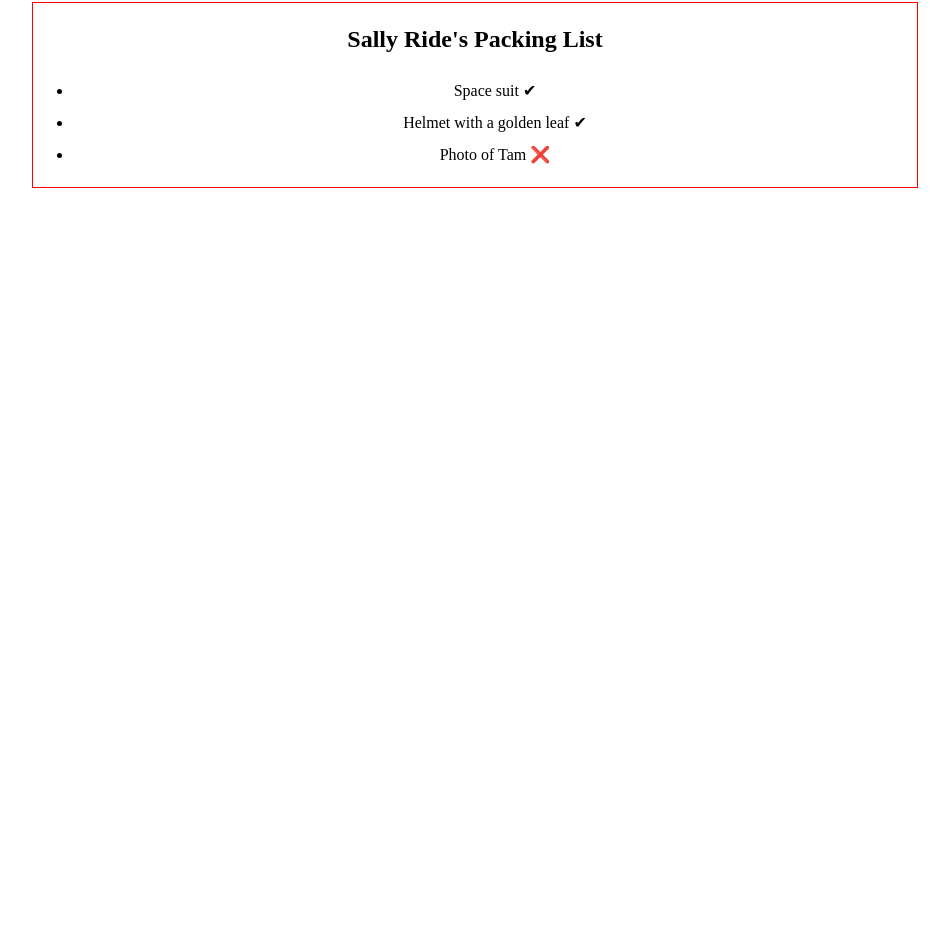
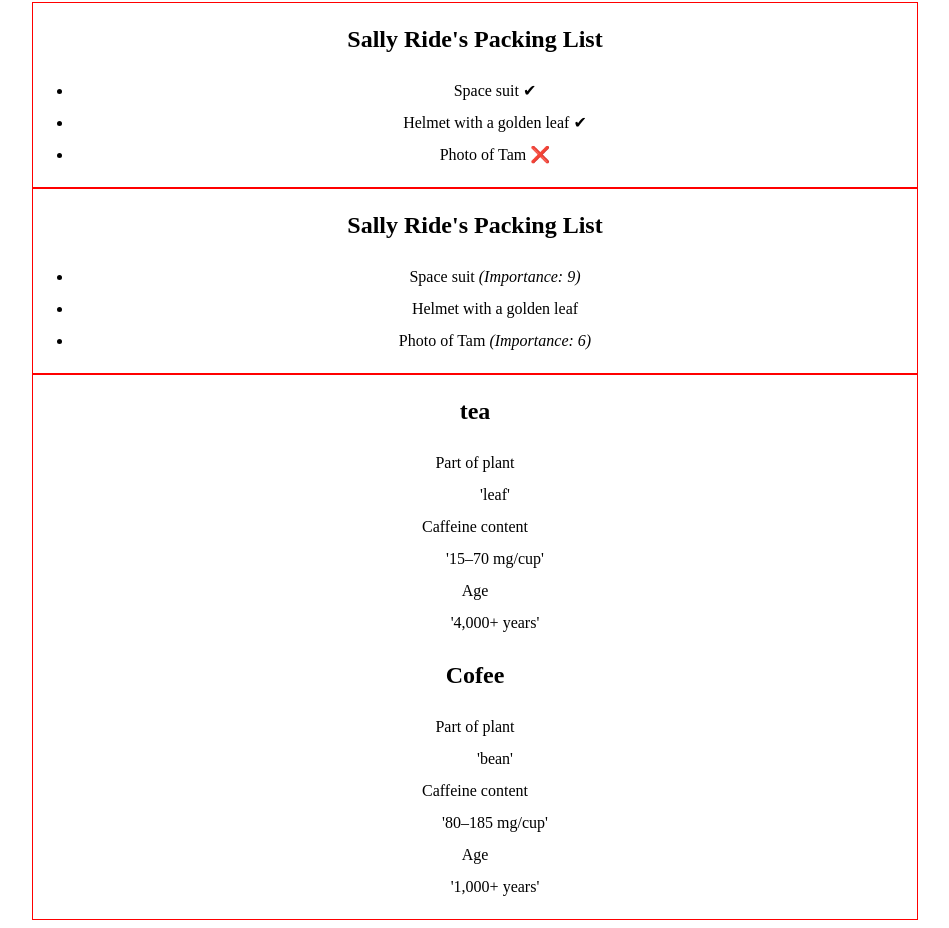
Before and after one commit to tufail-khan9/New-App-React, a React (Vite) app in the folder profile/: page / in a window 1280 px wide. Shown: the part 681-1609 px from the top of the page, without its empty margins (165-1114 px from the left). Before the commit the page ends 877 px from the top, so only its background shows below. Built offline with nearby package versions, Linux system fonts and the light colour scheme.

Commit message:
feat:cmnt

```diff
--- a/profile/src/App.jsx
+++ b/profile/src/App.jsx
@@ -1,22 +1,19 @@
-
-import './App.css'
+import "./App.css";
 // import Profile from './Profile'
-import HtmlTask_inReact from './Components/PropertyByName'
+import HtmlTask_inReact from "./Components/PropertyByName";
 // // import Demo33 from './Components/middleTask'
-import InheritChildren from './Components/childMethod'
+import InheritChildren from "./Components/childMethod";
 // import SpreedMethod from './Components/spreedTech'
-import PropsMethod22 from './Components/PropsMeth';
-import PackingList from './Challenges/PackingLIst';
-
-
-
+import PropsMethod22 from "./Components/PropsMeth";
+import PackingList from "./Challenges/PackingLIst";
+import PackingList1 from "./Challenges/PackingLIst1";
+import DrinkList from './Challenges/Refactor'
 
 function App() {
-
   let carType = {
     model: "23toyota",
     color: "white",
-    size: "middle"
+    size: "middle",
   };
 
   // let person = {
@@ -33,43 +30,55 @@ function App() {
   //     "render any thing"
   //   }
 
-
   return (
-    <div className='container22'>
+    <div className="container22">
       <div className="new"></div>
       {/* <Profile/>  */}
       <HtmlTask_inReact carType={carType} />
       {/* <Demo33 /> */}
 
-
       {/* The Below Method Are Used For Props */}
-      <div className='para'>
+      <div className="para">
         <h2>This method is used for Props</h2>
         <PropsMethod22
-          person1=
-          {{
+          person1={{
             name: "Tufail",
             height: "5.5",
             age: "30",
-            address: "Lakki Marwat KPK"
+            address: "Lakki Marwat KPK",
           }}
         />
       </div>
 
       {/* The Below Method Are Used for Children */}
       <InheritChildren>
-        Name: {'jeep'} <br />
-        Company: {'Sohrab'}<br />
-        Size: {'Full size'}<br />
-        Model: {'2011'}
+        Name: {"jeep"} <br />
+        Company: {"Sohrab"}
+        <br />
+        Size: {"Full size"}
+        <br />
+        Model: {"2011"}
       </InheritChildren>
       <div>
-      <div className="para">
-<PackingList />
-</div>
+
+
+        <div className="para">
+          <PackingList />
+        </div>
+
+
+        <div className="para">
+          <PackingList1 />
+        </div>
+
+
+        <div className="para">
+          <DrinkList />
+        </div>
+
       </div>
     </div>
-  )
+  );
 }
 
-export default App
+export default App;
--- /dev/null
+++ b/profile/src/Challenges/PackingLIst1.jsx
@@ -0,0 +1,33 @@
+function Item({ name, importance }) {
+    return (
+
+      <li className="item">
+         {name} {importance > 0 &&
+          <i>(Importance: {importance})</i>
+        }
+        </li>
+
+    );
+  }
+
+  export default function PackingList1() {
+    return (
+      <section>
+        <h1>Sally Ride's Packing List</h1>
+        <ul>
+          <Item
+            importance={9}
+            name="Space suit"
+          />
+          <Item
+            importance={0}
+            name="Helmet with a golden leaf"
+          />
+          <Item
+            importance={6}
+            name="Photo of Tam"
+          />
+        </ul>
+      </section>
+    );
+  }
--- /dev/null
+++ b/profile/src/Challenges/Refactor.jsx
@@ -0,0 +1,36 @@
+function Drink({ name }) {
+    if(name === 'tea')
+       {
+       return <section>
+        <h1>tea</h1>
+       <dl>
+         <dt>Part of plant</dt>
+         <dd>'leaf'</dd>
+         <dt>Caffeine content</dt>
+         <dd>'15–70 mg/cup'</dd>
+         <dt>Age</dt>
+         <dd>'4,000+ years'</dd>
+       </dl></section>
+       }else
+      {
+       return <section>
+      <h1>Cofee</h1>
+       <dl>
+         <dt>Part of plant</dt>
+         <dd>'bean'</dd>
+         <dt>Caffeine content</dt>
+         <dd>'80–185 mg/cup'</dd>
+         <dt>Age</dt>
+         <dd>'1,000+ years'</dd>
+       </dl></section>
+      }
+ }
+
+ export default function DrinkList() {
+   return (
+     <div>
+       <Drink name="tea" />
+       <Drink name="coffee" />
+     </div>
+   );
+ }
```
Also changed, not shown: profile/src/Challenges/PropsTech.jsx (deleted), profile/src/Challenges/profile1.jsx (deleted).
